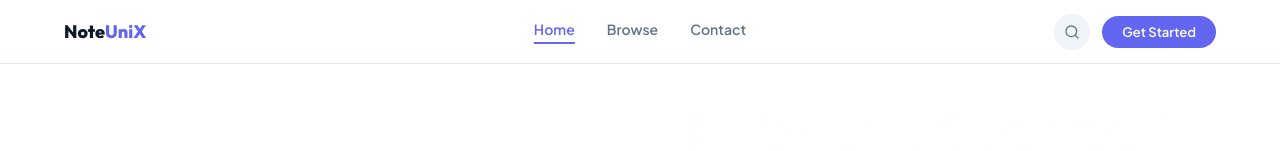
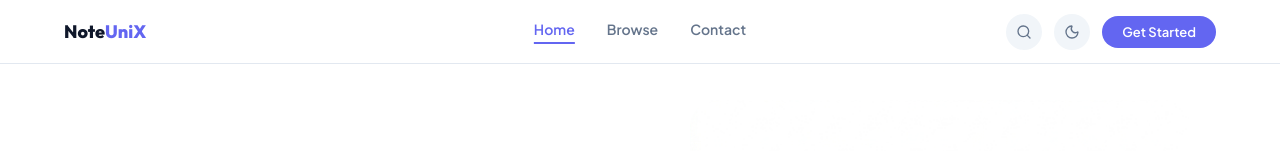
Before and after one commit to officialnoteunix/officialnoteunix, a React (Vite) app in the folder packages/frontend/: page / in a window 1280 px wide. Shown: the top 151 px of the page. Built offline with nearby package versions, Linux system fonts and the light colour scheme; no server answers.

Commit message:
Add dark mode toggle to desktop header nav

```diff
--- a/packages/frontend/src/components/layout/Header.tsx
+++ b/packages/frontend/src/components/layout/Header.tsx
@@ -36,6 +36,9 @@ export default function Header() {
         <button onClick={() => setSearchOpen(true)} style={linkBtnStyle} aria-label="Search">
           <Search size={16} />
         </button>
+        <button onClick={toggleTheme} style={linkBtnStyle} aria-label="Toggle theme">
+          {theme === 'dark' ? <Sun size={16} /> : <Moon size={16} />}
+        </button>
         <NotificationBell />
         {user ? (
           <Link to={user.role === 'admin' ? '/admin/dashboard' : '/user/dashboard'} className="btn-rounded btn-primary" style={{ padding: '8px 20px', fontSize: 13 }}>
```
